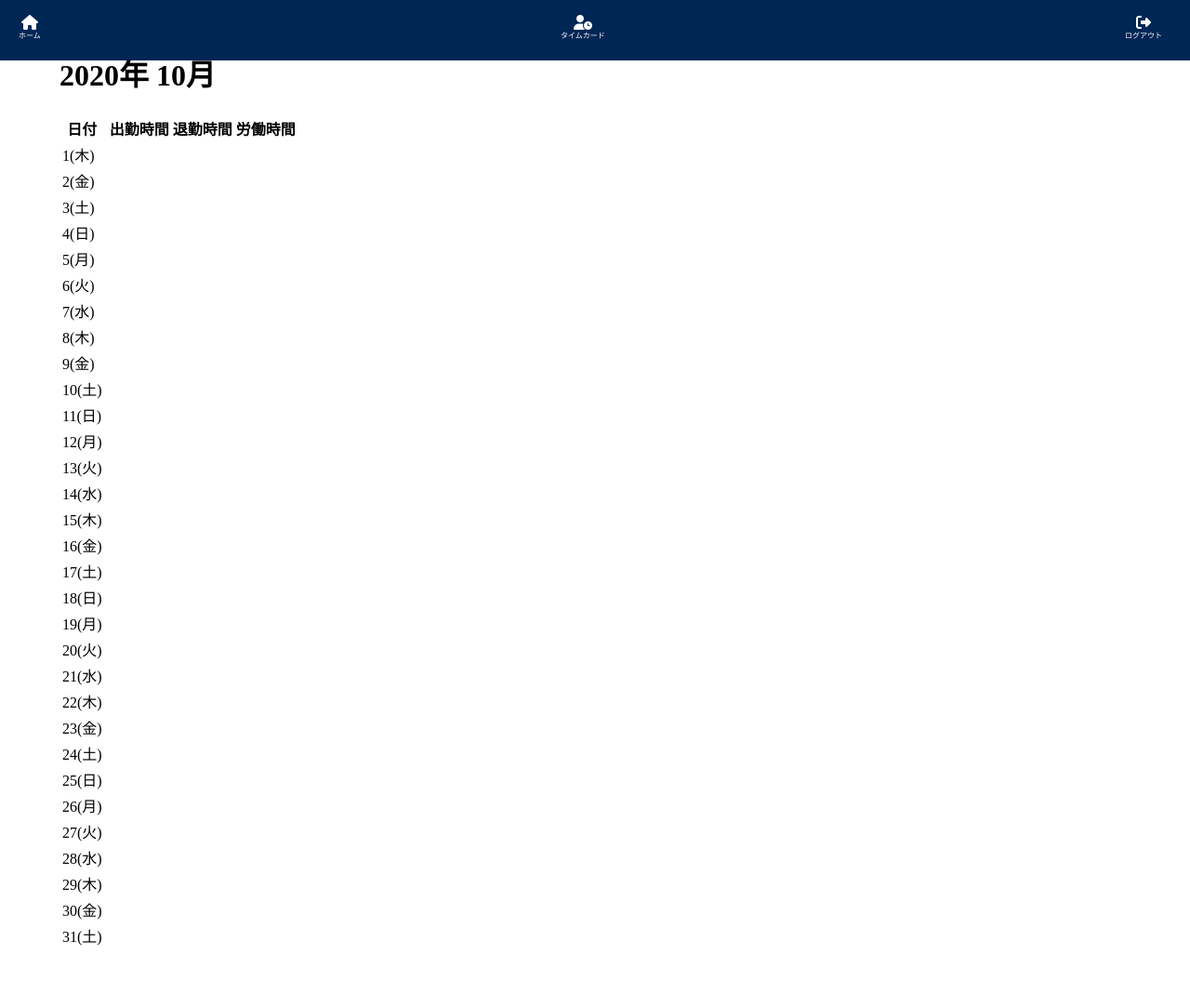
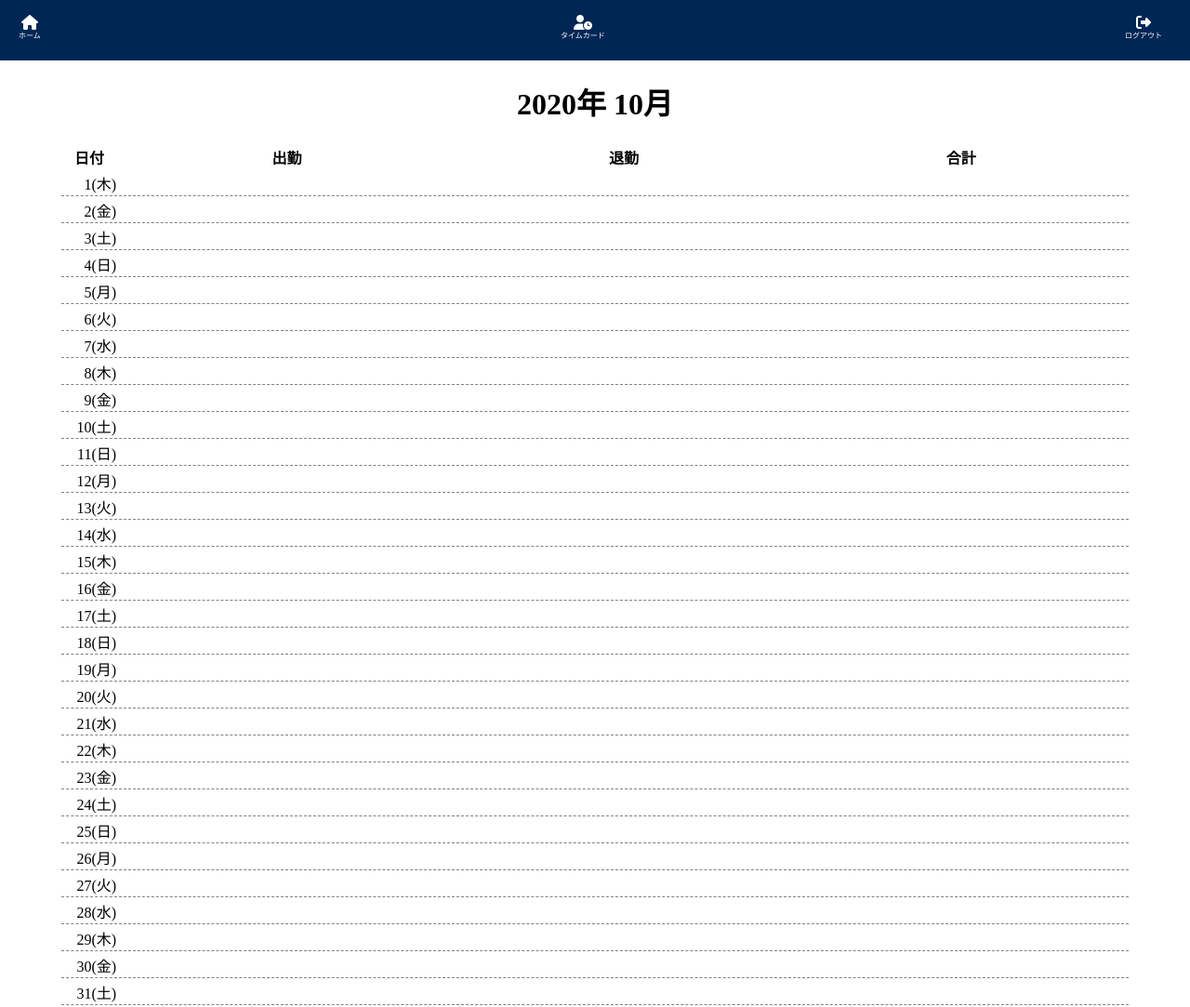
Before and after one commit to sskyh0208/flask_on_ec2, a Flask app: page /this_month_timecards in a window 1280 px wide. Shown: the whole page at 93% size. Before the commit the page ends 1017 px from the top, so only its background shows below. Run offline with Flask 2, Linux system fonts and the light colour scheme; a user stored in the database is signed in; tables that the repository leaves empty hold one stand-in row (values such as "Sample post"); one stand-in notice (Sample message) is shown; parts of the project's set-up code (start-up, migrations or seed data) failed here and were passed over; some libraries are stand-ins or nearby versions.

Commit message:
ajaxでの修正を追加

```diff
--- a/flaskr/static/css/breakpoints/_base.scss
+++ b/flaskr/static/css/breakpoints/_base.scss
@@ -20,6 +20,7 @@ header {
     position: fixed;
     top: 0;
     background-color: #002655;
+    z-index: 2;
     // height: 100px;
     height: 65px;
     width: 100%;
@@ -95,7 +96,7 @@ form {
 
     &:hover {
         border-bottom: none;
-        transform: translateY(4px);
+        transform: translateY(2px);
     }
 
     &__disabled {
@@ -121,7 +122,7 @@ form {
     }
 }
 
-.login {
+.form {
     position: relative;
     width: 100%;
     height: 100vh;
@@ -144,9 +145,92 @@ form {
             display: block;
             margin-top: 10px;
         }
+        & .messages {
+            display: block;
+            position: absolute;
+            width: 100%;
+            top: 55px;
+            & p {
+                font-size: 12px;
+                color: red;
+            }
+        }
     }
 }
+
 
 .home {
     padding-top: 65px;
 }
+
+.calender {
+    // background-color: #000000;
+    padding-top: 65px;
+    height: 100%;
+    &__wrapper {
+        width: 100%;
+        height: 100%;        margin: 0 auto;
+    }
+
+    &__title {
+        text-align: center;
+    }
+
+    &__table {
+        table {
+            width: 100%;
+        }
+
+        th {
+            width: 30%;
+            &:first-child {
+                width: 5%;
+            }
+        }
+
+        td {
+            border-bottom: 1px dashed gray;
+            text-align: center;
+            &:first-child {
+                text-align: right;
+            }
+
+            &:hover:not(:first-child):not(:last-child) {
+                background-color: rgb(179, 179, 179);
+                cursor: pointer;
+            }
+        }
+    }
+}
+
+.modal {
+    display: none;
+    position: fixed;
+    width: 100%;
+    height: 100vh;
+    z-index: 100;
+    top: 0;
+    left:0;
+
+
+    &__bg {
+        width: 100%;
+        height: 100%;
+        background-color: rgba(0, 0, 0, 0.7);
+
+        h1 {
+            position: relative;
+            text-align: center;
+            top: 35%;
+            color: #ffffff;
+        }
+    }
+
+    &__content {
+        position: absolute;
+        top: 50%;
+        left: 50%;
+        transform: translate(-50%, -50%);
+        background-color: #ffffff;
+    }
+}
--- a/flaskr/static/css/style.css
+++ b/flaskr/static/css/style.css
@@ -21,6 +21,7 @@ header {
   position: fixed;
   top: 0;
   background-color: #002655;
+  z-index: 2;
   height: 65px;
   width: 100%;
 }
@@ -101,8 +102,8 @@ form dl {
 
 .timecard-btn:hover {
   border-bottom: none;
-  -webkit-transform: translateY(4px);
-          transform: translateY(4px);
+  -webkit-transform: translateY(2px);
+          transform: translateY(2px);
 }
 
 .timecard-btn__disabled {
@@ -128,13 +129,13 @@ form dl {
   text-align: center;
 }
 
-.login {
+.form {
   position: relative;
   width: 100%;
   height: 100vh;
 }
 
-.login__wrapper {
+.form__wrapper {
   position: absolute;
   top: 50%;
   left: 50%;
@@ -145,17 +146,102 @@ form dl {
   text-align: center;
 }
 
-.login__wrapper input {
+.form__wrapper input {
   width: 100%;
   height: 30px;
 }
 
-.login__wrapper a {
+.form__wrapper a {
   display: block;
   margin-top: 10px;
+}
+
+.form__wrapper .messages {
+  display: block;
+  position: absolute;
+  width: 100%;
+  top: 55px;
+}
+
+.form__wrapper .messages p {
+  font-size: 12px;
+  color: red;
 }
 
 .home {
   padding-top: 65px;
 }
+
+.calender {
+  padding-top: 65px;
+  height: 100%;
+}
+
+.calender__wrapper {
+  width: 100%;
+  height: 100%;
+  margin: 0 auto;
+}
+
+.calender__title {
+  text-align: center;
+}
+
+.calender__table table {
+  width: 100%;
+}
+
+.calender__table th {
+  width: 30%;
+}
+
+.calender__table th:first-child {
+  width: 5%;
+}
+
+.calender__table td {
+  border-bottom: 1px dashed gray;
+  text-align: center;
+}
+
+.calender__table td:first-child {
+  text-align: right;
+}
+
+.calender__table td:hover:not(:first-child):not(:last-child) {
+  background-color: #b3b3b3;
+  cursor: pointer;
+}
+
+.modal {
+  display: none;
+  position: fixed;
+  width: 100%;
+  height: 100vh;
+  z-index: 100;
+  top: 0;
+  left: 0;
+}
+
+.modal__bg {
+  width: 100%;
+  height: 100%;
+  background-color: rgba(0, 0, 0, 0.7);
+}
+
+.modal__bg h1 {
+  position: relative;
+  text-align: center;
+  top: 35%;
+  color: #ffffff;
+}
+
+.modal__content {
+  position: absolute;
+  top: 50%;
+  left: 50%;
+  -webkit-transform: translate(-50%, -50%);
+          transform: translate(-50%, -50%);
+  background-color: #ffffff;
+}
 /*# sourceMappingURL=style.css.map */
--- a/flaskr/templates/base.html
+++ b/flaskr/templates/base.html
@@ -10,34 +10,25 @@
     <header>
         <nav id="main-nav">
             <ul>
+                {% if current_user.is_authenticated %}
                 <li><a href="{{ url_for('app.home') }}"><i class="fas fa-home"></i><span>ホーム</span></a></li>
-                {% if current_user.is_authenticated %}
                 <li><a href="{{ url_for('app.timecard') }}"><i class="fas fa-user-clock"></i><span>タイムカード</span></a></li>
                 <!-- 20201004 -->
                 <!-- <li><a href="{{ url_for('app.projects') }}"><i class="fas fa-table"></i><span>プロジェクト</span></a></li>
                 <li><a href="{{ url_for('app.user') }}"><i class="fas fa-user"></i><span>ユーザ</span></a></li> -->
                 <li><a href="{{ url_for('app.logout') }}"><i class="fas fa-sign-out-alt"></i><span>ログアウト</span></a></li>
+                {% else %}
+                <li><a href="{{ url_for('app.login') }}"><i class="fas fa-sign-in-alt"></i><span>ログイン</span></a></li>
                 {% endif %}
             </ul>
         </nav>
     </header>
     <div id="main-content">
-        {% if get_flashed_messages() %}
-            {% for messages in get_flashed_messages() %}
-                <p>{{ messages }}</p>
-            {% endfor %}
-        {% endif %}
-        {% if form and form.errors %}
-            {% for field in form.errors %}
-                {% for error in form.errors[field] %}
-                    <p>{{ error }}</p>
-                {% endfor %}
-            {% endfor %}
-        {% endif %}
         {% block content %}
         {% endblock %}
     </div>
     <script src="{{ url_for('static', filename='scripts/main.js') }}"></script>
     <script src="https://kit.fontawesome.com/02306e5c48.js" crossorigin="anonymous"></script>
+    <script src="https://ajax.googleapis.com/ajax/libs/jquery/3.5.1/jquery.min.js"></script>
 </body>
 </html>
--- a/flaskr/templates/password_reset.html
+++ b/flaskr/templates/password_reset.html
@@ -1,6 +1,7 @@
 {% extends "base.html" %}
 {% block content %}
-<div>
+<div class="form">
+    <div class="form__wrapper">
         <form method="post">
             {{ form.csrf_token }}
             <dl>
@@ -12,4 +13,5 @@
             {{ form.submit()}}
         </form>
     </div>
+</div>
 {% endblock %}
--- a/flaskr/templates/this_month_timecards.html
+++ b/flaskr/templates/this_month_timecards.html
@@ -1,35 +1,45 @@
 {% extends "base.html" %}
 {% block content %}
-<div>
+<div class="calender">
+    <div class="calender__wrapper">
+        <div class="calender__title">
             <h1>{{ monthly_cal.year }}年 {{ monthly_cal.month }}月</h1>
+        </div>
+        <div class="calender__table">
             <table>
                 <tr>
                     <th>日付</th>
-            <th></th>
-            <th>出勤時間</th>
-            <th>退勤時間</th>
-            <th>労働時間</th>
+                    <th>出勤</th>
+                    <th>退勤</th>
+                    <th>合計</th>
                 </tr>
                 {% for day, week in monthly_cal.day.items() %}
-        <tr>
+                <tr id="{{ day }}" class="{{ monthly_cal.year }}-{{ monthly_cal.month }}-{{ day }}">
                     <td>{{ day }}({{ week }})</td>
-            <td></td>
                     {% if day in timecard_table %}
-            <td>{{ timecard_table[day].start.strftime('%H:%M') }}</td>
+                    <td class="start"><span>{{ timecard_table[day].start.strftime('%H:%M') }}</span></td>
                     {% if not timecard_table[day].end is none %}
-            <td>{{ timecard_table[day].end.strftime('%H:%M') }}</td>
-            <td>{{ timecard_table[day].working_hours }}</td>
+                    <td class="end"><span>{{ timecard_table[day].end.strftime('%H:%M') }}</span></td>
+                    <td class="total"><span>{{ timecard_table[day].working_hours }}</span></td>
                     {% else %}
-            <td></td>
-            <td></td>
+                    <td class="end"></td>
+                    <td class="total"></td>
                     {% endif %}
                     {% else %}
-            <td></td>
-            <td></td>
-            <td></td>
+                    <td class="start"></td>
+                    <td class="end"></td>
+                    <td class="total"></td>
                     {% endif %}
                 </tr>
                 {% endfor %}
             </table>
         </div>
-{% endblock %}]
+    </div>
+</div>
+<div class="modal">
+    <div class="modal__bg">
+        <h1>時刻修正</h1>
+    </div>
+    <div class="modal__content"></div>
+</div>
+{% endblock %}
--- a/flaskr/views.py
+++ b/flaskr/views.py
@@ -1,7 +1,7 @@
 import os
 import datetime
 
-from flask import abort, Blueprint, request, render_template, redirect, url_for, flash, session
+from flask import abort, Blueprint, request, render_template, redirect, url_for, flash, session, jsonify
 from flask_login import login_user, logout_user, login_required, current_user
 from flask_mail import Message
 
@@ -60,13 +60,14 @@ def register():
         with db.session.begin(subtransactions=True):
             token = UserPasswordResetToken.publish_token(user)
         db.session.commit()
-        flash('パスワード設定用のURLをメールにてお送りしました。ご確認ください')
+        flash('パスワード設定用のURLをメールにてお送りしました。')
         subject = conf['TempRegister']['Subject']
-        # body = conf['TempRegister']['Body'].replace('<username>', form.username.data).replace('<endpoint>', conf['TempRegister']['Endpoint']['Test']).replace('<token>', token)
-        body = conf['TempRegister']['Body'].replace('<username>', form.username.data).replace('<endpoint>', conf['TempRegister']['Endpoint']['Prod']).replace('<token>', token)
+        body = conf['TempRegister']['Body'].replace('<username>', form.username.data).replace('<endpoint>', conf['TempRegister']['Endpoint']['Test']).replace('<token>', token)
+        # body = conf['TempRegister']['Body'].replace('<username>', form.username.data).replace('<endpoint>', conf['TempRegister']['Endpoint']['Prod']).replace('<token>', token)
         msg = Message(subject, sender='admin', recipients=[form.email.data])
         msg.body = body
         mail.send(msg)
+        # print(body)
         return redirect(url_for('app.login'))
     return render_template('register.html', form=form)
 
@@ -86,7 +87,7 @@ def password_reset(token):
         flash('本登録が完了しました')
         subject = conf['Register']['Subject']
         body = conf['Register']['Body'].replace('<username>', user.username)
-        msg = Message(subject, sender='admin', recipients=[user.email])
+        msg = Message(subject, sender='mpec.dev@gmail.com', recipients=[user.email])
         msg.body = body
         mail.send(msg)
         # メール送信処理
@@ -175,12 +176,10 @@ def this_month_timecards():
     timecards = TimeCard.select_monthly_timecards_by_user_id(user.id, today.year, reformat_number(today.month))
     timecard_table = {}
     for timecard in timecards:
-        print(timecard)
+        # print(timecard)
         day = str(timecard.date).split('-')[2]
         timecard_table[int(day)] = timecard
 
-    for k, v in timecard_table.items():
-        print(f'{k} : {v}')
     monthly_cal = make_monthly_calender(today.year, today.month)
 
     return render_template('this_month_timecards.html', timecards=timecards, monthly_cal=monthly_cal, timecard_table=timecard_table)
@@ -202,3 +201,33 @@ def stamping():
         db.session.commit()
 
     return redirect(url_for('app.timecard'))
+
+@bp.route('/time_edit', methods=['GET'])
+@login_required
+def time_edit():
+    action = request.args.get('action')
+    date = request.args.get('date').split('-')
+    time = request.args.get('time')
+    year = date[0]
+    month = reformat_number(date[1])
+    day = reformat_number(date[2])
+    date = f'{year}-{month}-{day}'
+    new_datetime = datetime.datetime.strptime(f'{date} {time}:00', '%Y-%m-%d %H:%M:%S')
+
+    user = User.select_user_by_email(current_user.email)
+    timecard = TimeCard.select_target_timecard_by_date(user.id, date)
+
+    if not timecard:
+        timecard = TimeCard(user.id, new_datetime)
+
+    with db.session.begin(subtransactions=True):
+        if action == 'start':
+            timecard.punch_in(new_datetime)
+            new_time = timecard.start.strftime('%H:%M')
+        else:
+            timecard.punch_out(new_datetime)
+            new_time = timecard.end.strftime('%H:%M')
+    db.session.commit()
+
+
+    return jsonify(time=new_time, total=timecard.working_hours)
```
Also changed, not shown: flaskr/models.py (+29 -13 lines), flaskr/static/scripts/main.js (+61 -0 lines), flaskr/templates/login.html (+19 -3 lines), flaskr/templates/register.html (+20 -1 lines), 1 other file. Lines whose indentation alone changed are shown as unchanged.
